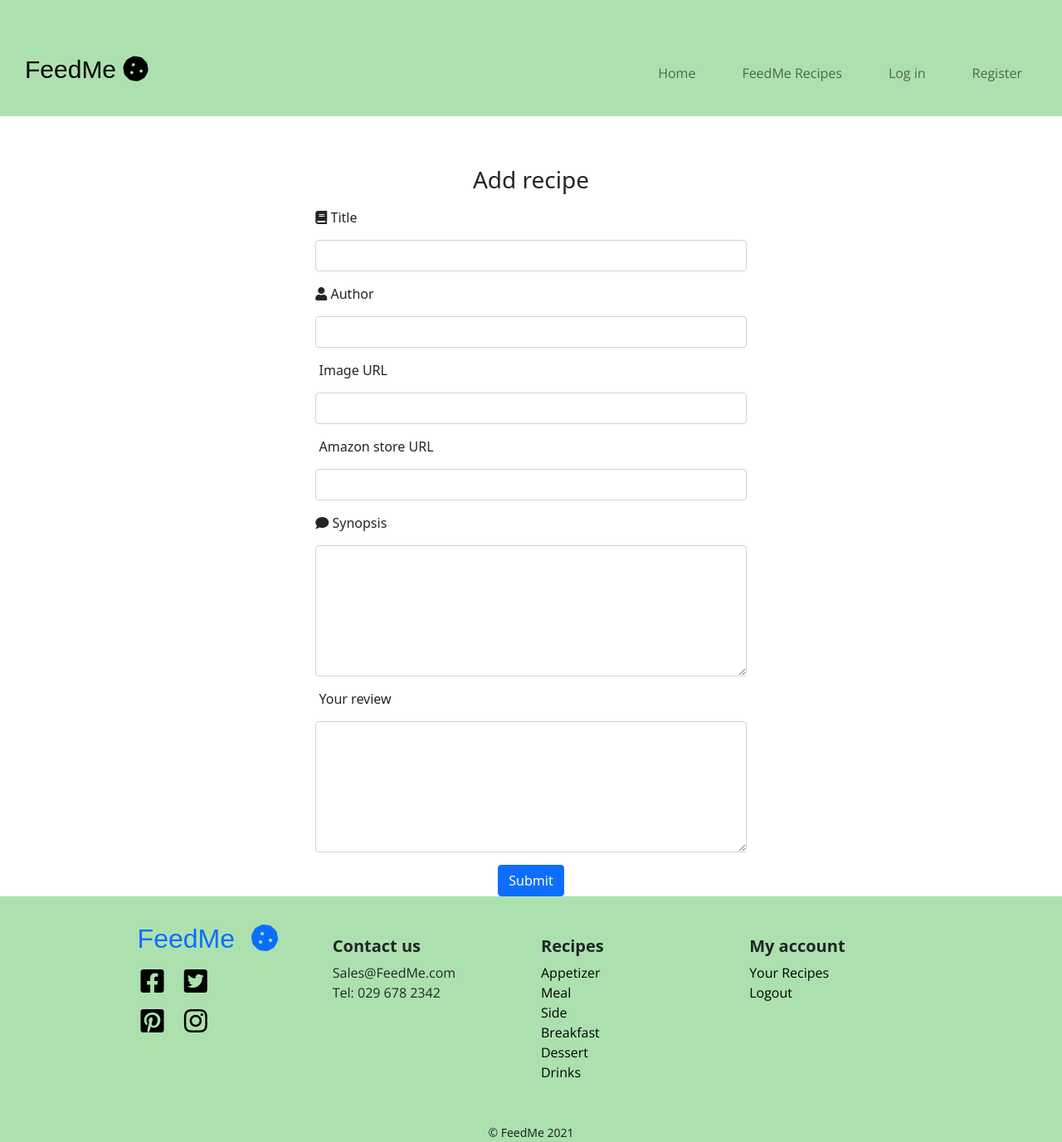
After one commit to PillowFishSticks/MP3-FeedMe, a Flask app: page /add_recipe in a window 1280 px wide. The commit adds this page. Shown: the whole page at 83% size. Run offline with Flask 2, Linux system fonts and the light colour scheme; some libraries are stand-ins or nearby versions; some web fonts are replaced.

Commit message:
add link to recipe page and add task page

```diff
--- a/app.py
+++ b/app.py
@@ -95,6 +95,17 @@ def logout():
     session.pop("user")
     return redirect(url_for("login"))
 
+
+@app.route("/add_recipe")
+def add_recipe():
+    return render_template("add_recipe.html")
+
+
+@app.route("/view_recipe")
+def view_recipe():
+    recipes = mongo.db.recipes.find()
+    return render_template("recipe.html", recipes=recipes)
+
 if __name__ == "__main__":
     app.run(host=os.environ.get("IP"),
         port=int(os.environ.get("PORT")),
--- /dev/null
+++ b/templates/add_recipe.html
@@ -0,0 +1,52 @@
+{% extends "base.html" %}
+{% block content %}
+<div class="row">
+    <div class="col-md-5 mx-auto">
+        <div id="first">
+            <div class="myform form ">
+                <div class="logo mb-3">
+                    <div class="col-md-12 text-center">
+                        <h3>Add recipe</h3>
+                    </div>
+                </div>
+                <form method="POST" action="#">
+                    <div class="form-group">
+                        <i class="fa fa-book" aria-hidden="true"></i>
+                        <label for="book_name">Title</label>
+                        <input type="text" class="validate form-control" id="book_name" name="book_name" required>
+                    </div>
+                    <div class="form-group">
+                        <i class="fa fa-user" aria-hidden="true"></i>
+                        <label for="author_name">Author</label>
+                        <input type="text" class="validate form-control" id="author_name" name="author_name" required>
+                    </div>
+                    <div class="form-group">
+                        <i class="fa fa-file-image-o" aria-hidden="true"></i>
+                        <label for="img_url">Image URL</label>
+                        <input type="text" class="validate form-control" id="img_url" name="img_url" required>
+                    </div>
+                    <div class="form-group">
+                        <i class="fa fa-credit-card-alt" aria-hidden="true"></i>
+                        <label for="buy_url">Amazon store URL</label>
+                        <input type="text" class="validate form-control" id="buy_url" name="buy_url" required>
+                    </div>
+                    <div class="form-group">
+                        <i class="fa fa-comment" aria-hidden="true"></i>
+                        <label for="synopsis">Synopsis</label>
+                        <textarea class="validate form-control" rows="6" id="synopsis" name="synopsis"
+                            required></textarea>
+                    </div>
+                    <div class="form-group">
+                        <i class="fa fa-pencil" aria-hidden="true"></i>
+                        <label for="your_review">Your review</label>
+                        <textarea class="form-control" rows="6" id="your_review" name="your_review" required></textarea>
+                    </div>
+                    <div class="col-md-12 text-center ">
+                        <button type="submit" class=" btn btn-block mybtn btn-primary tx-tfm">Submit</button>
+                    </div>
+                </form>
+            </div>
+        </div>
+    </div>
+</div>
+{% endblock %}
--- a/templates/base.html
+++ b/templates/base.html
@@ -39,7 +39,7 @@
                                 Recipes</a>
                         </li>
                         <li class="nav-item">
-                            <a class="nav-link" href="#">Add Recipes</a>
+                            <a class="nav-link" href="{{ url_for('add_recipe') }}">Add Recipes</a>
                         </li>
                         <li class="nav-item">
                             <a class="nav-link" href="{{ url_for('logout')}}">Log out</a>
--- a/templates/recipe.html
+++ b/templates/recipe.html
@@ -26,7 +26,7 @@
             <div class="borderrecipe">
                 <div class="recipename">
                     <h1>{{ recipe.recipe_name}}</h1>
-                    <p>{{ recipe.recipe_type}}</p>
+                    <p><strong>{{ recipe.recipe_type}}</strong></p>
                 </div>
                     <div class="row recipestuff">
                         <div class="col-3">
--- a/templates/your_recipes.html
+++ b/templates/your_recipes.html
@@ -6,7 +6,7 @@
     <div class="row">
         <div class="col-6">
             <div>
-                <a href="#">
+                <a href="{{ url_for('view_recipe')}}">
                 <img class="recipeimage" src="{{ recipe.image_url }}">
                 </a>
             </div>
```
